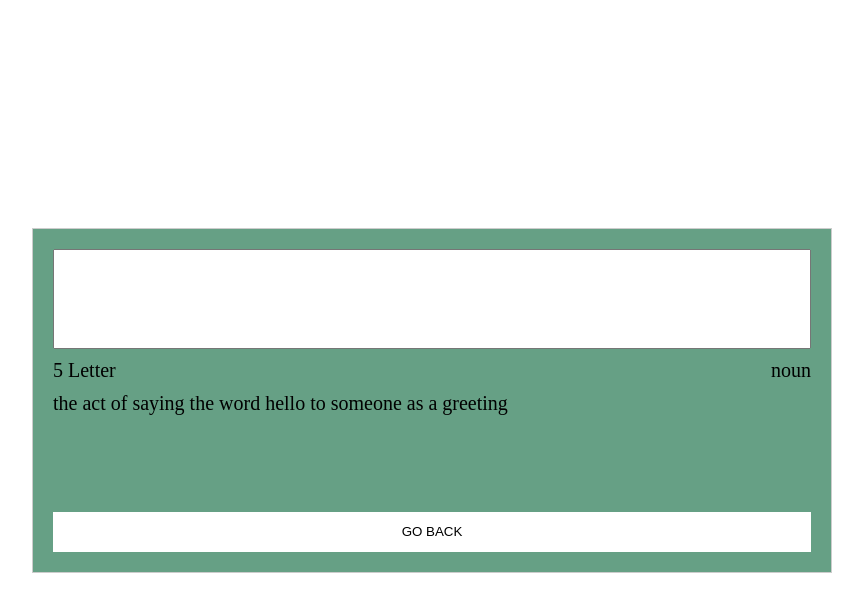
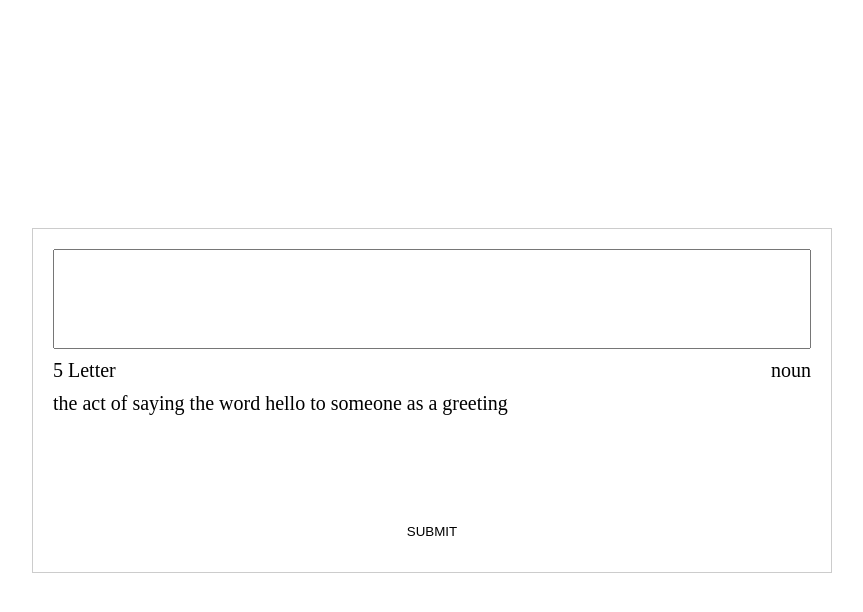
Before and after one commit to world-crossword/-world-crossword-frontend, a Next.js app: page / in a window 1280 px wide. Both pictures are taken after a click on the element 75 px from the left and 175 px from the top of the page. Shown: the top 612 px of the page, without its empty margins (208-1071 px from the left). Built offline with nearby package versions, Linux system fonts and the light colour scheme.

Commit message:
chore: Update next.js version to 13

```diff
--- a/package.json
+++ b/package.json
@@ -10,7 +10,7 @@
   },
   "dependencies": {
     "@types/styled-components": "^5.1.25",
-    "next": "12.2.4",
+    "next": "13.0.6",
     "react": "18.2.0",
     "react-dom": "18.2.0",
     "recoil": "^0.7.4",
--- a/src/components/organisms/LetterBox.tsx
+++ b/src/components/organisms/LetterBox.tsx
@@ -72,7 +72,8 @@ const StyledLetterBox = styled.div`
   height: 50px;
   min-width: 50px;
   min-height: 50px;
-  border: solid 1px #aaa;
+  border: solid 0.5px #aaa;
+  outline: solid 0.5px #aaa;
   cursor: pointer;
   font-size: 22px;
   font-weight: 600;
--- a/src/components/organisms/WordHandler.tsx
+++ b/src/components/organisms/WordHandler.tsx
@@ -14,7 +14,7 @@ interface Props {
 }
 
 const WordHandler: React.FC<Props> = ({ closeWordHandler, wordHandlerData }) => {
-  const [wordState, setWordState] = useState(MY_CORRECT_WORD_STATE);
+  const [wordState, setWordState] = useState(DEFAULT_WORD_STATE);
   const [word, setWord] = useState('');
 
   const goToMain = () => closeWordHandler();
```
Also changed, not shown: src/components/organisms/LoginForm/index.tsx (+4 -1 lines), public/google.svg (added), 1 other file (tests, documents, lock files or other folders).
